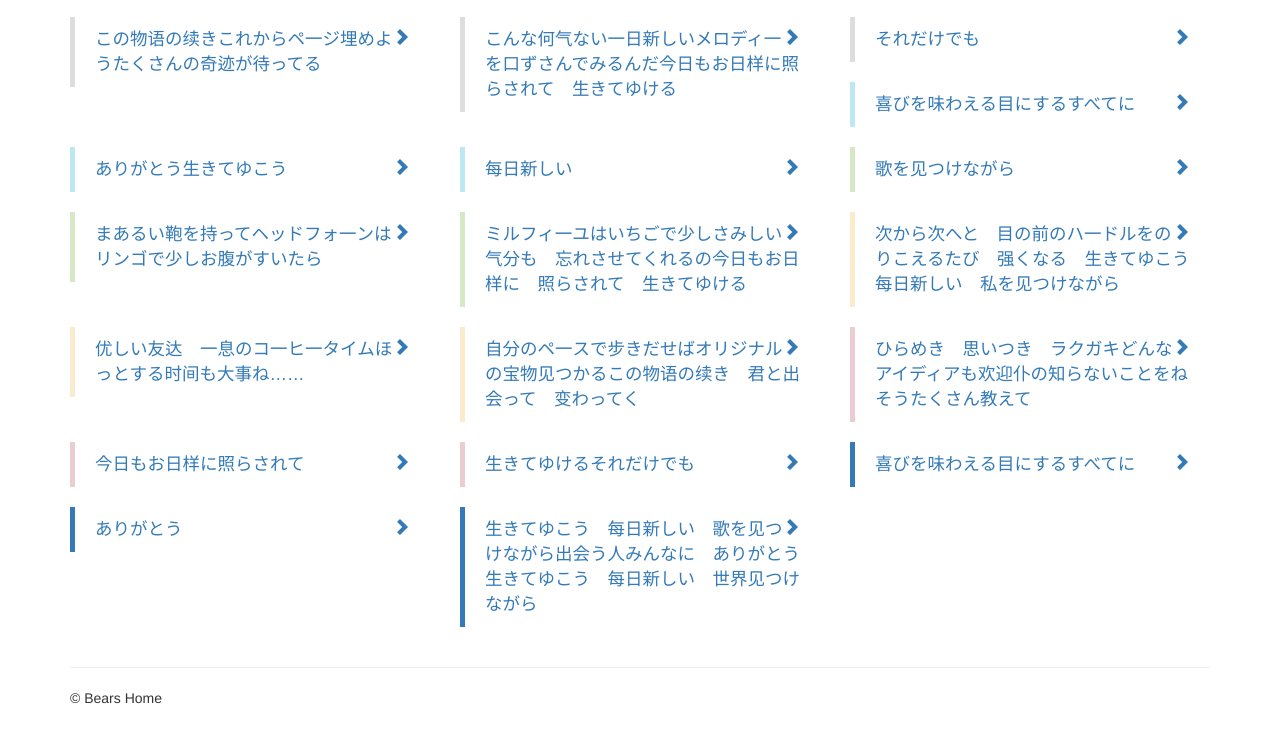
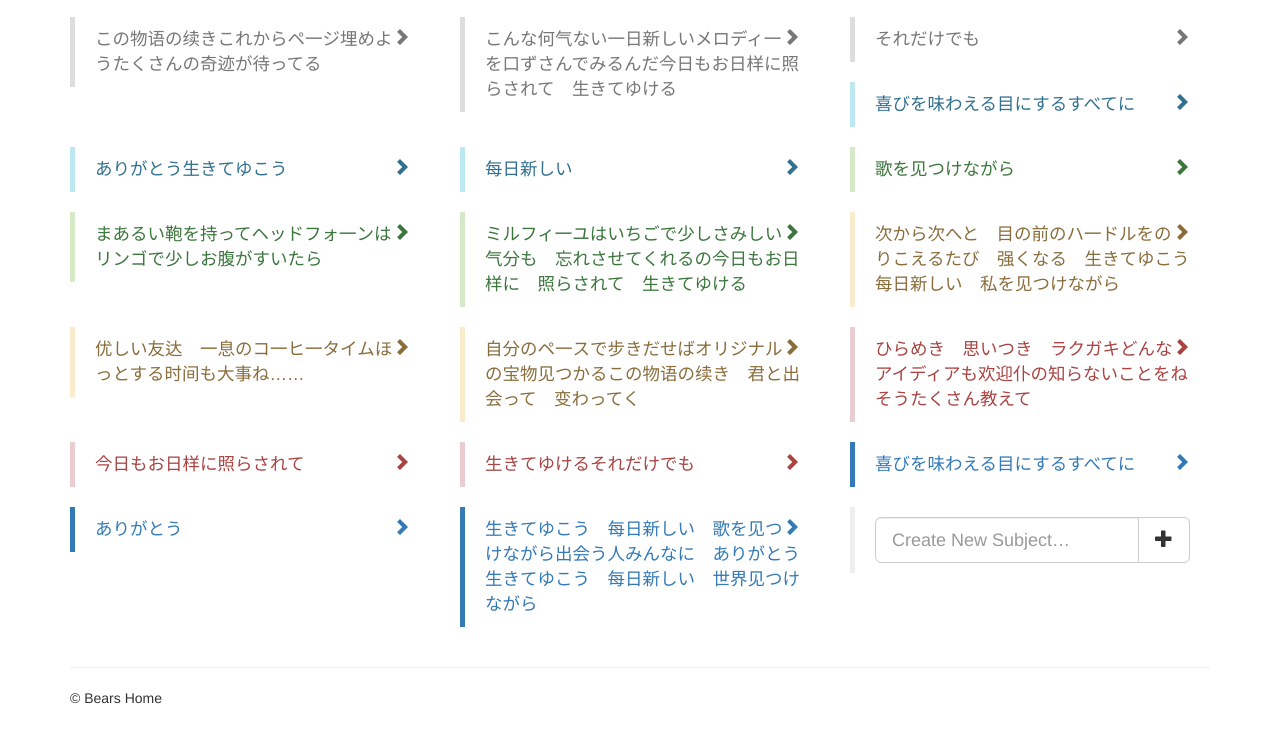
Before and after one commit to bears/meow, a website: page public/index.html at #/subject in a window 1280 px wide. Shown: the part 53-796 px from the top of the page. Drawn offline with nearby package versions, Linux system fonts and the light colour scheme; some packages are replaced by stand-ins of ours; files that its build step writes are made by us from their sources.

Commit message:
Added field to create new subject.

```diff
--- a/public/js/main.js
+++ b/public/js/main.js
@@ -2,6 +2,10 @@
 	"use strict";
 
 	app.controller('MainCtrl', function ($scope, $routeParams) {
+		$scope.createSubject = function (name) {
+			alert('todo: create ' + name);
+		};
+
 		$scope.list = [
 			{
 				id : "xxxx",
--- a/public/main.html
+++ b/public/main.html
@@ -1,11 +1,26 @@
 <div class="row">
 	<a class="col-xs-12 col-sm-6 col-lg-4"
-	   ng-href="#/subject/{{ subject.id }}"
+	   ng-href="#/subject/{{subject.id}}"
 	   ng-repeat="subject in list">
-		<blockquote class="panel-{{ subject.color }}">
+		<blockquote class="panel-{{subject.color}} text-{{subject.color}}">
 			<span class="glyphicon glyphicon-chevron-right pull-right"></span>
 
-			<p>{{ subject.title }}</p>
+			<p>{{subject.title}}</p>
 		</blockquote>
 	</a>
+
+	<form class="col-xs-12 col-sm-6 col-lg-4"
+	      ng-submit="createSubject(newSubject)">
+		<blockquote class="input-group input-group-lg">
+			<input class="form-control"
+			       placeholder="Create New Subject&hellip;"
+			       ng-model="newSubject" />
+
+			<div class="input-group-btn">
+				<button class="btn btn-default">
+					<span class="glyphicon glyphicon-plus"></span>
+				</button>
+			</div>
+		</blockquote>
+	</form>
 </div>
```
